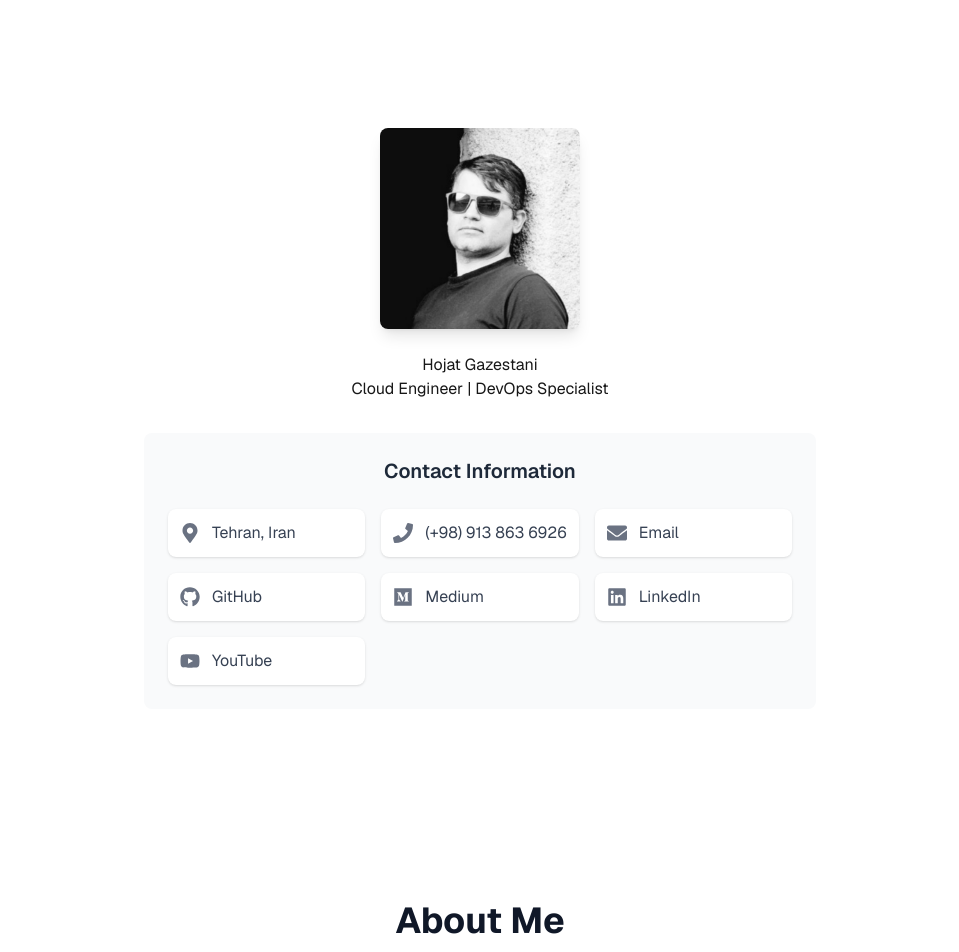
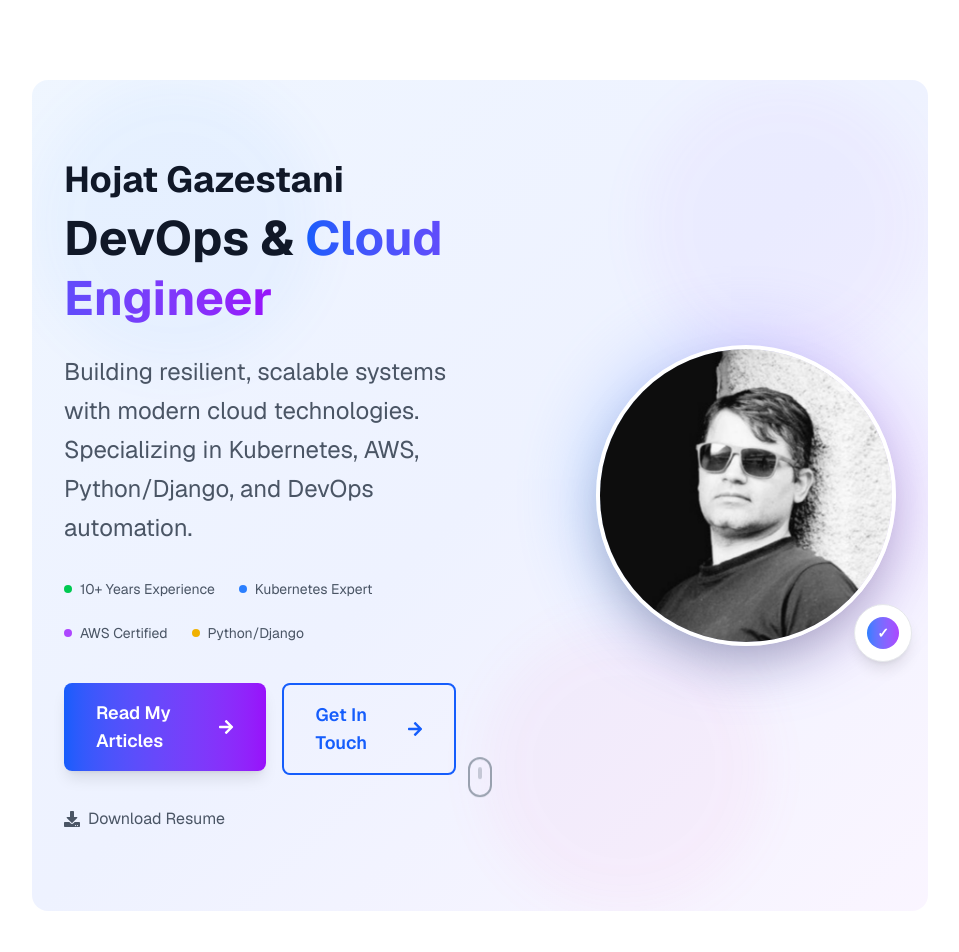
Before and after one commit to hojat-gazestani/hojat-gazestani.github.io, a Next.js app: page / in a window 1280 px wide. Shown: the top 952 px of the page, without its empty margins (160-1119 px from the left). Built offline with nearby package versions, Linux system fonts and the light colour scheme.

Commit message:
Add hero section

```diff
--- a/src/app/globals.css
+++ b/src/app/globals.css
@@ -85,3 +85,12 @@ body {
 .prose th {
   @apply bg-gray-100 dark:bg-gray-800 font-bold;
 }
+
+/* Custom animation delays for hero section */
+.animation-delay-2000 {
+  animation-delay: 2s;
+}
+
+.animation-delay-4000 {
+  animation-delay: 4s;
+}
--- a/src/app/page.tsx
+++ b/src/app/page.tsx
@@ -1,4 +1,5 @@
 import type { Metadata } from "next";
+import { Hero } from "@/components/Hero";
 import { AboutMe } from "@/components/AboutMe";
 import { PersonalInfo } from "@/components/PersonalInfo";
 import { ProfessionalExperience } from "@/components/ProfessionalExperience";
@@ -26,6 +27,7 @@ export default function Home() {
       <div className="font-sans min-h-screen flex flex-col">
         <main className="flex-grow p-8 sm:p-20">
           <div className="max-w-4xl mx-auto flex flex-col gap-12">
+            <Hero />
             <PersonalInfo />
             <AboutMe />
             <LatestArticles />
--- a/src/components/AboutMe.tsx
+++ b/src/components/AboutMe.tsx
@@ -19,6 +19,7 @@ import {
   SiRabbitmq,
   SiRedis,
   SiPfsense,
+  SiDjango,
 } from "react-icons/si";
 
 export const AboutMe = () => {
@@ -76,6 +77,11 @@ export const AboutMe = () => {
     {
       name: "Web & Application",
       skills: [
+        {
+          name: "Django",
+          level: "Expert",
+          icon: <SiDjango className="text-green-600" />,
+        },
         {
           name: "Nginx",
           level: "Expert",
@@ -194,10 +200,11 @@ export const AboutMe = () => {
           <p className="text-lg text-gray-600 dark:text-gray-300 leading-8 hyphens-auto">
             Today, as a freelance Kubernetes, AWS, and DevOps engineer, I
             architect and manage Kubernetes clusters, implement CI/CD and GitOps
-            pipelines, and automate infrastructure across platforms like
-            OpenStack, AWS, Docker, and more. I&apos;m passionate about delivering
-            stability without sacrificing velocity—empowering development teams
-            to iterate quickly and confidently.
+            pipelines, and develop web applications using Python and Django. I
+            automate infrastructure across platforms like OpenStack, AWS,
+            Docker, and more. I&apos;m passionate about delivering stability
+            without sacrificing velocity—empowering development teams to iterate
+            quickly and confidently.
           </p>
         </div>
       </section>
--- /dev/null
+++ b/src/components/Hero.tsx
@@ -0,0 +1,137 @@
+import Link from "next/link";
+import Image from "next/image";
+import { FaArrowRight, FaDownload } from "react-icons/fa";
+
+export const Hero = () => {
+  return (
+    <section className="relative py-20 bg-gradient-to-br from-blue-50 via-indigo-50 to-purple-50 dark:from-gray-900 dark:via-gray-800 dark:to-gray-900 rounded-2xl mb-16 overflow-hidden">
+      {/* Background Pattern */}
+      <div className="absolute inset-0 opacity-10">
+        <div className="absolute top-0 left-0 w-72 h-72 bg-blue-400 rounded-full mix-blend-multiply filter blur-xl animate-pulse"></div>
+        <div className="absolute top-0 right-0 w-72 h-72 bg-purple-400 rounded-full mix-blend-multiply filter blur-xl animate-pulse animation-delay-2000"></div>
+        <div className="absolute bottom-0 left-1/2 w-72 h-72 bg-pink-400 rounded-full mix-blend-multiply filter blur-xl animate-pulse animation-delay-4000"></div>
+      </div>
+
+      <div className="relative max-w-6xl mx-auto px-4 sm:px-6 lg:px-8">
+        <div className="flex flex-col lg:flex-row items-center gap-12">
+          {/* Text Content */}
+          <div
+            className="flex-1 text-center lg:text-left"
+            itemScope
+            itemType="http://schema.org/Person"
+          >
+            {/* Name */}
+            <h1
+              className="text-3xl md:text-4xl font-bold text-gray-900 dark:text-white mb-2"
+              itemProp="name"
+            >
+              Hojat Gazestani
+            </h1>
+
+            {/* Main Heading */}
+            <h2
+              className="text-4xl md:text-5xl font-bold text-gray-900 dark:text-white mb-6 leading-tight"
+              itemProp="jobTitle"
+            >
+              DevOps &{" "}
+              <span className="bg-gradient-to-r from-blue-600 to-purple-600 bg-clip-text text-transparent">
+                Cloud Engineer
+              </span>
+            </h2>
+
+            {/* Subtitle */}
+            <p className="text-xl md:text-2xl text-gray-600 dark:text-gray-300 mb-8 leading-relaxed">
+              Building resilient, scalable systems with modern cloud
+              technologies. Specializing in Kubernetes, AWS, Python/Django, and
+              DevOps automation.
+            </p>
+
+            {/* Key Highlights */}
+            <div className="flex flex-wrap justify-center lg:justify-start gap-6 mb-10 text-sm text-gray-600 dark:text-gray-400">
+              <div className="flex items-center">
+                <span className="w-2 h-2 bg-green-500 rounded-full mr-2"></span>
+                <span>10+ Years Experience</span>
+              </div>
+              <div className="flex items-center">
+                <span className="w-2 h-2 bg-blue-500 rounded-full mr-2"></span>
+                <span>Kubernetes Expert</span>
+              </div>
+              <div className="flex items-center">
+                <span className="w-2 h-2 bg-purple-500 rounded-full mr-2"></span>
+                <span>AWS Certified</span>
+              </div>
+              <div className="flex items-center">
+                <span className="w-2 h-2 bg-yellow-500 rounded-full mr-2"></span>
+                <span>Python/Django</span>
+              </div>
+            </div>
+
+            {/* Call-to-Action Buttons */}
+            <div className="flex flex-col sm:flex-row gap-4 justify-center lg:justify-start items-center lg:items-start">
+              <Link
+                href="/articles"
+                className="group bg-gradient-to-r from-blue-600 to-purple-600 text-white px-8 py-4 rounded-lg font-semibold text-lg hover:from-blue-700 hover:to-purple-700 transform hover:scale-105 transition-all duration-200 shadow-lg hover:shadow-xl flex items-center gap-2"
+              >
+                Read My Articles
+                <FaArrowRight className="group-hover:translate-x-1 transition-transform" />
+              </Link>
+
+              <Link
+                href="#contact"
+                className="group border-2 border-blue-600 text-blue-600 dark:text-blue-400 px-8 py-4 rounded-lg font-semibold text-lg hover:bg-blue-600 hover:text-white dark:hover:bg-blue-600 dark:hover:text-white transform hover:scale-105 transition-all duration-200 flex items-center gap-2"
+              >
+                Get In Touch
+                <FaArrowRight className="group-hover:translate-x-1 transition-transform" />
+              </Link>
+            </div>
+
+            {/* Secondary CTA */}
+            <div className="mt-8 flex justify-center lg:justify-start">
+              <Link
+                href="/resume.pdf"
+                className="inline-flex items-center gap-2 text-gray-600 dark:text-gray-400 hover:text-blue-600 dark:hover:text-blue-400 transition-colors"
+              >
+                <FaDownload />
+                <span>Download Resume</span>
+              </Link>
+            </div>
+          </div>
+
+          {/* Profile Image */}
+          <div className="flex-1 flex justify-center lg:justify-end">
+            <div className="relative">
+              {/* Glow Effect */}
+              <div className="absolute inset-0 bg-gradient-to-r from-blue-400 to-purple-400 rounded-full blur-2xl opacity-30 animate-pulse"></div>
+
+              {/* Profile Image */}
+              <div className="relative">
+                <Image
+                  src="/me.png"
+                  alt="Hojat Gazestani - DevOps & Cloud Engineer"
+                  width={300}
+                  height={300}
+                  className="rounded-full shadow-2xl border-4 border-white dark:border-gray-800 transform hover:scale-105 transition-transform duration-300"
+                  priority
+                />
+
+                {/* Floating Badge */}
+                <div className="absolute -bottom-4 -right-4 bg-white dark:bg-gray-800 rounded-full p-3 shadow-lg border border-gray-200 dark:border-gray-700">
+                  <div className="w-8 h-8 bg-gradient-to-r from-blue-500 to-purple-500 rounded-full flex items-center justify-center">
+                    <span className="text-white text-sm font-bold">✓</span>
+                  </div>
+                </div>
+              </div>
+            </div>
+          </div>
+        </div>
+
+        {/* Scroll Indicator */}
+        <div className="absolute bottom-6 left-1/2 transform -translate-x-1/2 animate-bounce">
+          <div className="w-6 h-10 border-2 border-gray-400 dark:border-gray-600 rounded-full flex justify-center">
+            <div className="w-1 h-3 bg-gray-400 dark:bg-gray-600 rounded-full mt-2 animate-pulse"></div>
+          </div>
+        </div>
+      </div>
+    </section>
+  );
+};
--- a/src/components/PersonalInfo.tsx
+++ b/src/components/PersonalInfo.tsx
@@ -1,4 +1,3 @@
-import Image from "next/image";
 import Link from "next/link";
 import {
   FaGithub,
@@ -42,26 +41,8 @@ export const PersonalInfo = () => {
   ];
 
   return (
-    <div className="max-w-4xl mx-auto py-12 px-4 sm:px-6 lg:px-8">
+    <div id="contact" className="max-w-4xl mx-auto py-12 px-4 sm:px-6 lg:px-8">
       <section className="text-center mb-12">
-        {/* My picture */}
-        <div className="flex justify-center mb-6">
-          <Image
-            src="/me.png"
-            alt="Hojat Gazestani"
-            width={200}
-            height={200}
-            className="rounded-lg shadow-lg"
-            priority
-          />
-        </div>
-
-        {/* info */}
-        <section itemScope itemType="http://schema.org/Person">
-          <h1 itemProp="name">Hojat Gazestani</h1>
-          <p itemProp="jobTitle">Cloud Engineer | DevOps Specialist</p>
-        </section>
-
         {/* Personal Info Section */}
         <div className="mt-8 bg-gray-50 dark:bg-gray-800 p-6 rounded-lg">
           <h2 className="text-xl font-semibold text-gray-800 dark:text-gray-200 mb-6">
```
Also changed, not shown: 1 other file (tests, documents, lock files or other folders).
